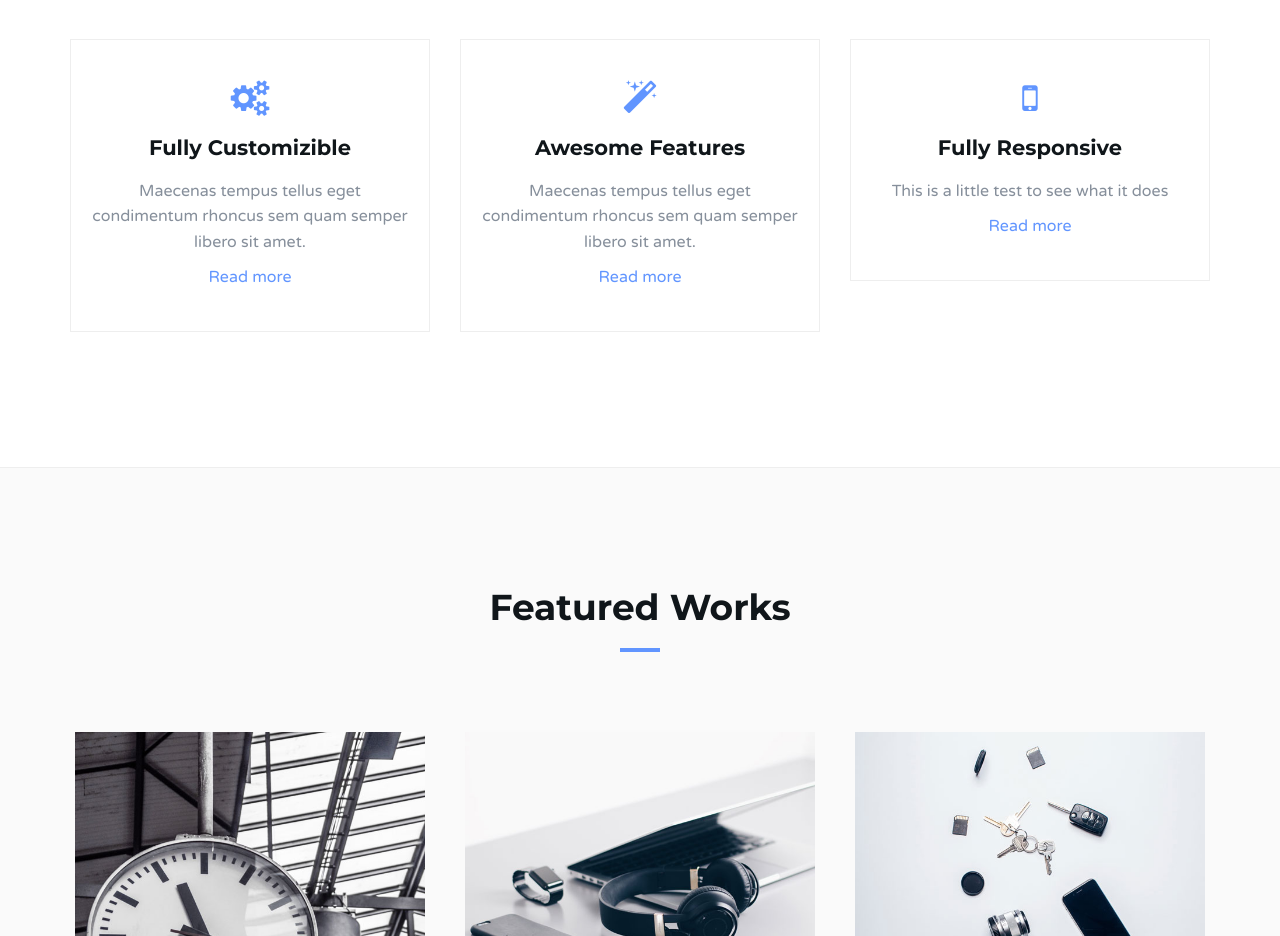
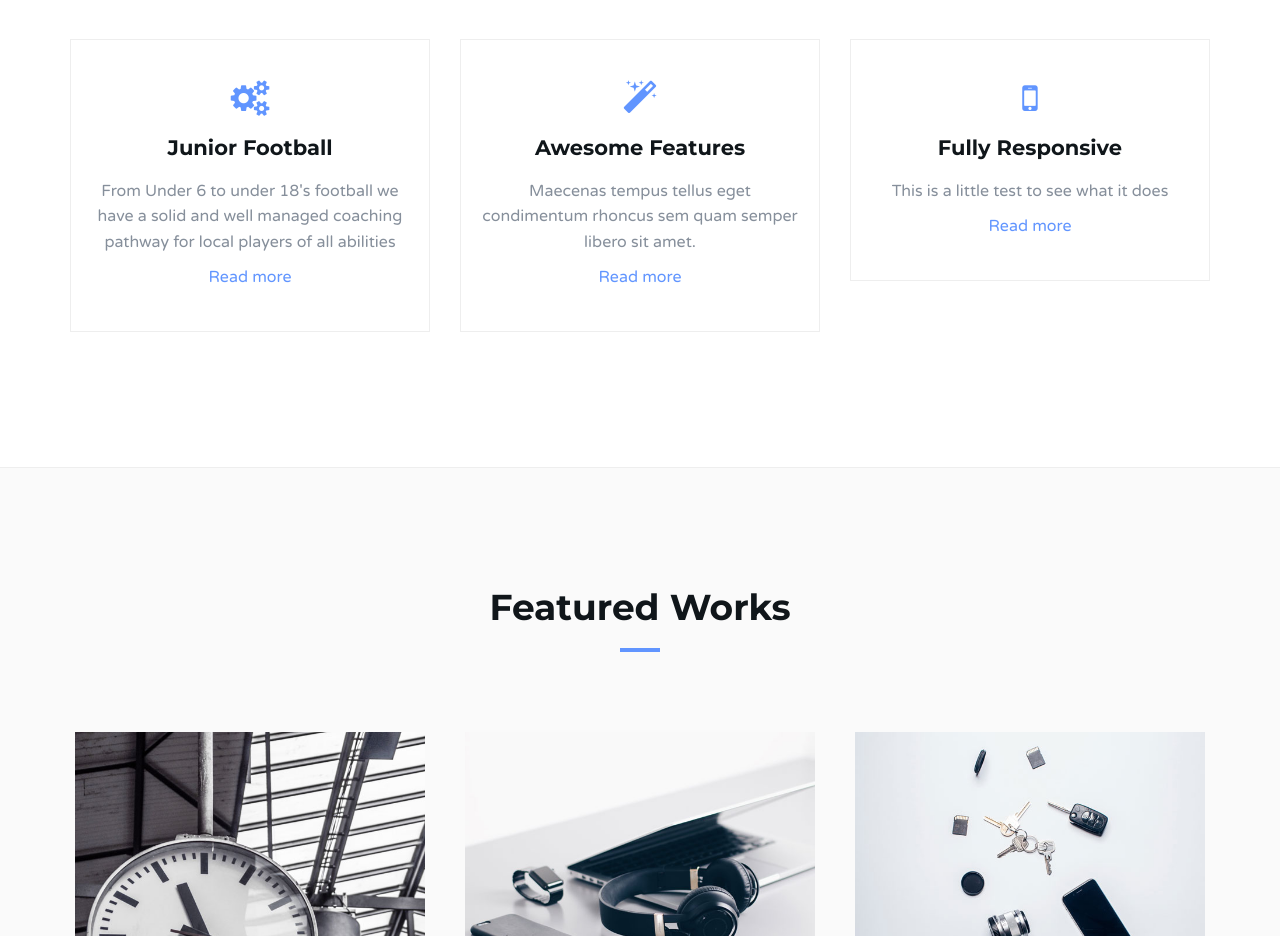
Before and after one commit to addymckenzie/leptonhighlanders123, a plain HTML site: page index.html in a window 1280 px wide. Shown: the part 1020-1956 px from the top of the page. Drawn offline with Linux system fonts and the light colour scheme.

Commit message:
Update index.html

```diff
--- a/index.html
+++ b/index.html
@@ -134,8 +134,8 @@
 				<div class="col-md-4">
 					<div class="about">
 						<i class="fa fa-cogs"></i>
-						<h3>Fully Customizible</h3>
-						<p>Maecenas tempus tellus eget condimentum rhoncus sem quam semper libero sit amet.</p>
+						<h3>Junior Football</h3>
+						<p>From Under 6 to under 18's football we have a solid and well managed coaching pathway for local players of all abilities</p>
 						<a href="#">Read more</a>
 					</div>
 				</div>
```
